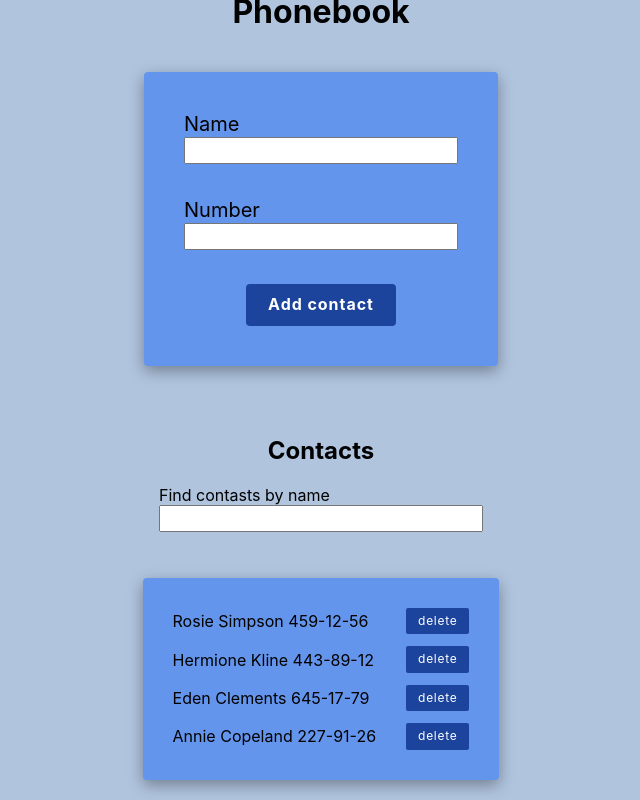
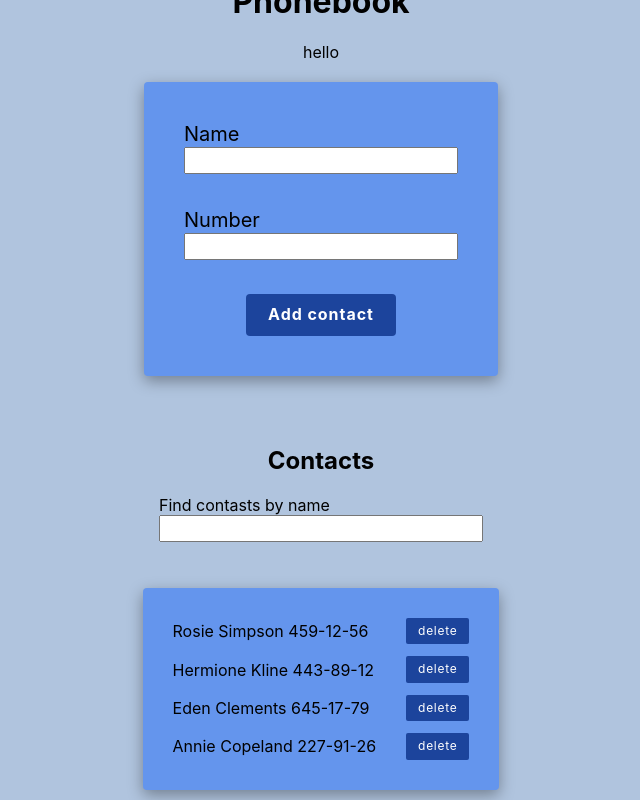
Before and after one commit to yashbon/goit-react-hw-03-phonebook, a React (Create React App) app: page / in a window 1280 px wide. Shown: the whole page, without its empty margins (319-959 px from the left). Built offline with nearby package versions, Linux system fonts and the light colour scheme.

Commit message:
Update App.jsx

```diff
--- a/src/components/App.jsx
+++ b/src/components/App.jsx
@@ -88,6 +88,7 @@ export class App extends Component {
                 }}
             >
                 <h1>Phonebook</h1>
+                hello
                 <ContactForm submitForm={this.handleSubmitForm} />
                 <h2>Contacts</h2>
                 <Filter
```
